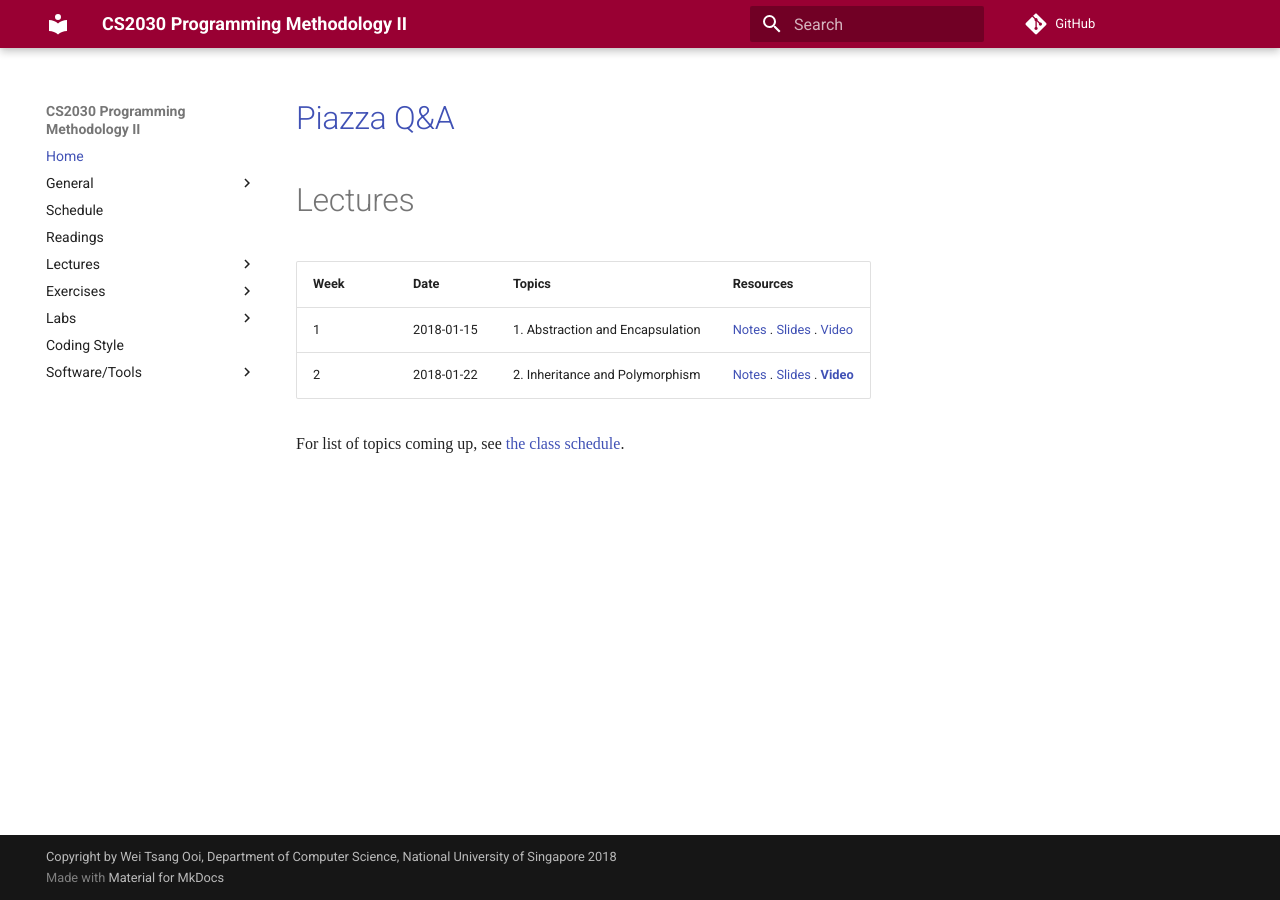
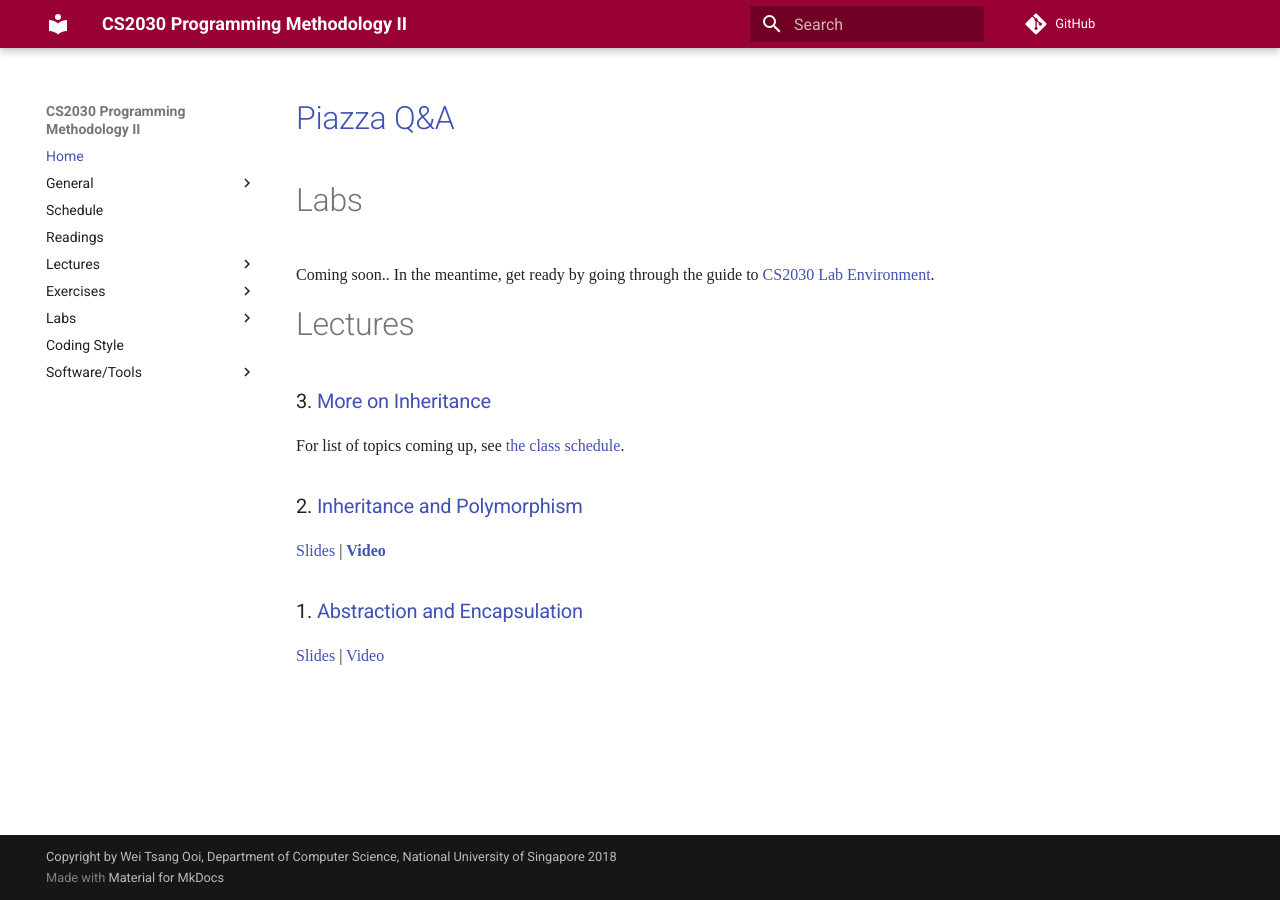
Before and after one commit to nus-cs2030/1718-s2, an MkDocs documentation site: the page built from docs/index.md, in a window 1280 px wide. Built offline with MkDocs 1.6.1 and Material for MkDocs 9.7.7, drawn with Linux system fonts in a browser that asks for light colours; some web fonts are replaced; comment, search, counter and statistics services are not loaded; old or Windows-style settings are respelled for this version of MkDocs.

Commit message:
Added links to Lecture 3 and lab guide.

```diff
--- a/docs/index.md
+++ b/docs/index.md
@@ -1,10 +1,17 @@
 # [Piazza Q&A](https://piazza.com/class/jcaaskvbs754wh)
+
+# Labs
+
+Coming soon.. In the meantime, get ready by going through the guide to [CS2030 Lab Environment](unix.md).
 
 # Lectures
 
-Week | Date       | Topics | Resources |
------| ---------- | ------ | ----------|
-1    | 2018-01-15 | 1. Abstraction and Encapsulation | [Notes](lec01.md) . [Slides](https://www.comp.nus.edu.sg/~cs2030/1718-s2/cs2030-lec01.pdf) . [Video](https://vimeo.com/251766531) |
-2    | 2018-01-22 | 2. Inheritance and Polymorphism | [Notes](lec02.md) . [Slides](https://www.comp.nus.edu.sg/~cs2030/1718-s2/cs2030-lec02.pdf) . [**Video**](https://vimeo.com/252845876) |
+### 3. [More on Inheritance](lec03.md)
 
 For list of topics coming up, see [the class schedule](schedule.md).
+
+### 2. [Inheritance and Polymorphism](lec02.md)
+[Slides](https://www.comp.nus.edu.sg/~cs2030/1718-s2/cs2030-lec02.pdf) | [**Video**](https://vimeo.com/252845876)
+
+### 1. [Abstraction and Encapsulation](lec01.md)
+[Slides](https://www.comp.nus.edu.sg/~cs2030/1718-s2/cs2030-lec01.pdf) | [Video](https://vimeo.com/251766531)
```
